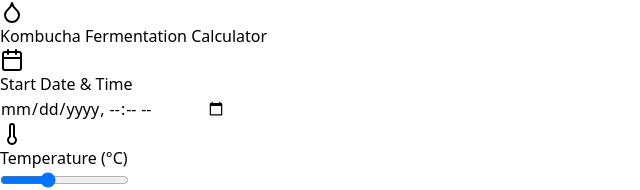
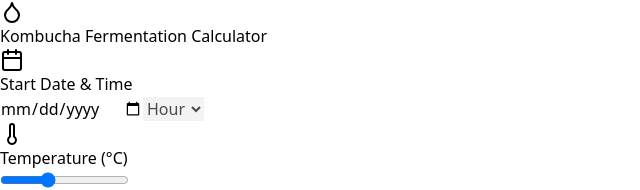
Before and after one commit to CalvinWest/kombucha-calculator, a React (Vite) app: page / in a window 1280 px wide. Shown: the top 190 px of the page, without its empty margins (0-640 px from the left). Built offline with nearby package versions, Linux system fonts and the light colour scheme.

Commit message:
Projection improvements

```diff
--- a/src/App.tsx
+++ b/src/App.tsx
@@ -1,12 +1,11 @@
 import { useState, useEffect } from 'react';
-import type { ReactNode } from 'react';
+import type { ReactNode, ChangeEvent } from 'react';
 import { Droplet, Thermometer, Clock, TrendingUp, Calendar } from 'lucide-react';
 
-// --- START OF CORRECTED CODE: Improved date formatting logic ---
+// --- START OF MODIFIED CODE 1: Improved date formatting ---
 const formatProjectedDate = (finishDate: Date): ReactNode => {
   const now = new Date();
 
-  // To avoid issues around midnight, set hours/minutes/seconds to 0 for date comparisons
   const startOfToday = new Date();
   startOfToday.setHours(0, 0, 0, 0);
 
@@ -15,45 +14,32 @@ const formatProjectedDate = (finishDate: Date): ReactNode => {
 
   const daysUntil = (startOfFinishDate.getTime() - startOfToday.getTime()) / (1000 * 60 * 60 * 24);
 
-  // Part 1: Handle "Today", "Tomorrow" for clarity
-  if (daysUntil === 0) {
-     return <>Later today</>;
-  }
-  if (daysUntil === 1) {
-     return <>Tomorrow</>;
+  // If the finish date is far in the future, show the full date for clarity
+  if (daysUntil > 12) {
+    return finishDate.toLocaleDateString('en-US', {
+      weekday: 'long',
+      month: 'long',
+      day: 'numeric',
+    });
   }
 
-  // Part 2: Determine "This" or "Next" based on the calendar week
-  const finishDayOfWeek = finishDate.getDay(); // Sunday = 0, Saturday = 6
+  // Handle "Today" & "Tomorrow"
+  if (daysUntil === 0) return <>Later today</>;
+  if (daysUntil === 1) return <>Tomorrow</>;
+
+  // Handle "This" vs "Next" for dates within the next ~12 days
+  const finishDayOfWeek = finishDate.getDay(); // Sunday = 0
   const todayDayOfWeek = now.getDay();
-
-  // If the finish day is later in the *current* calendar week, it's "This". Otherwise, it's "Next".
   const prefix = (finishDayOfWeek >= todayDayOfWeek && daysUntil < 7) ? "This" : "Next";
-
-  // Part 3: "Weekday"
   const weekday = finishDate.toLocaleDateString('en-US', { weekday: 'long' });
-
-  // Part 4: "morning/noon/afternoon/evening"
-  const hour = finishDate.getHours();
-  let timeOfDay;
-  if (hour >= 5 && hour < 12) {
-    timeOfDay = 'morning';
-  } else if (hour >= 12 && hour < 14) {
-    timeOfDay = 'noon';
-  } else if (hour >= 14 && hour < 18) {
-    timeOfDay = 'afternoon';
-  } else {
-    timeOfDay = 'evening';
-  }
 
   return (
     <>
       <span className="text-gray-500">{prefix}</span> {weekday}
-      <span className="text-gray-500">, around</span> {timeOfDay}
     </>
   );
 };
-// --- END OF CORRECTED CODE ---
+// --- END OF MODIFIED CODE 1 ---
 
 export default function KombuchaCalculator() {
   const [temperature, setTemperature] = useState(() => {
@@ -76,14 +62,12 @@ export default function KombuchaCalculator() {
   const [progress, setProgress] = useState(0);
   const [projectedFinishDisplay, setProjectedFinishDisplay] = useState<ReactNode | null>(null);
 
-
   useEffect(() => {
     localStorage.setItem('kombuchaTemp', String(temperature));
     localStorage.setItem('kombuchaStarter', String(starterPercent));
     localStorage.setItem('kombuchaSugar', String(sugarPerLiter));
     localStorage.setItem('kombuchaStartDate', startDateTime);
   }, [temperature, starterPercent, sugarPerLiter, startDateTime]);
-
 
   useEffect(() => {
     if (!startDateTime) {
@@ -111,9 +95,7 @@ export default function KombuchaCalculator() {
     const tempFactor = Math.pow(24 / temperature, 1.8);
     const starterFactor = Math.pow(10 / starterPercent, 0.4);
     const sugarFactor = Math.pow(sugarPerLiter / 70, 0.3);
-
     const targetTimeInDays = baseTime * tempFactor * starterFactor * sugarFactor;
-
     const calculatedProgress = startDateTime ? Math.min((timeElapsed / targetTimeInDays) * 100, 100) : 0;
     setProgress(calculatedProgress);
 
@@ -126,8 +108,33 @@ export default function KombuchaCalculator() {
     } else {
       setProjectedFinishDisplay(null);
     }
+  }, [temperature, starterPercent, sugarPerLiter, timeElapsed, startDateTime]);
 
-  }, [temperature, starterPercent, sugarPerLiter, timeElapsed, startDateTime]);
+  // --- START OF MODIFIED CODE 2: Logic for separate Date and Hour inputs ---
+  const handleDateChange = (e: ChangeEvent<HTMLInputElement>) => {
+    const newDate = e.target.value;
+    if (!newDate) {
+      setStartDateTime('');
+      return;
+    }
+    const currentHour = startDateTime ? new Date(startDateTime).getHours() : new Date().getHours();
+    const newDateTime = new Date(newDate);
+    newDateTime.setHours(currentHour);
+    setStartDateTime(newDateTime.toISOString());
+  };
+
+  const handleHourChange = (e: ChangeEvent<HTMLSelectElement>) => {
+    const newHour = Number(e.target.value);
+    if (!startDateTime) return; // Don't set hour if date isn't set
+    const newDateTime = new Date(startDateTime);
+    newDateTime.setHours(newHour);
+    setStartDateTime(newDateTime.toISOString());
+  };
+
+  const startDateValue = startDateTime ? startDateTime.split('T')[0] : '';
+  const startHourValue = startDateTime ? new Date(startDateTime).getHours() : -1; // -1 for placeholder
+  // --- END OF MODIFIED CODE 2 ---
+
 
   const getProgressColor = () => {
     if (progress < 50) return 'bg-blue-500';
@@ -158,20 +165,37 @@ export default function KombuchaCalculator() {
             <Droplet className="w-8 h-8 text-amber-600" />
             <h1 className="text-3xl font-bold text-gray-800">Kombucha Fermentation Calculator</h1>
           </div>
-
           <div className="space-y-6">
-            {/* Start Date/Time Input */}
             <div className="bg-indigo-50 p-4 rounded-lg">
               <div className="flex items-center gap-2 mb-2">
                 <Calendar className="w-5 h-5 text-indigo-700" />
                 <label className="font-semibold text-gray-700">Start Date & Time</label>
               </div>
-              <input
-                type="datetime-local"
-                value={startDateTime}
-                onChange={(e) => setStartDateTime(e.target.value)}
-                className="w-full px-4 py-2 border-2 border-indigo-200 rounded-lg focus:outline-none focus:border-indigo-500"
-              />
+
+              {/* --- START OF MODIFIED CODE 3: New Date and Hour Inputs --- */}
+              <div className="flex gap-4">
+                <input
+                  type="date"
+                  value={startDateValue}
+                  onChange={handleDateChange}
+                  className="w-2/3 px-4 py-2 border-2 border-indigo-200 rounded-lg focus:outline-none focus:border-indigo-500"
+                />
+                <select
+                  value={startHourValue}
+                  onChange={handleHourChange}
+                  disabled={!startDateTime}
+                  className="w-1/3 px-4 py-2 border-2 border-indigo-200 rounded-lg focus:outline-none focus:border-indigo-500 disabled:bg-gray-100 disabled:cursor-not-allowed"
+                >
+                  <option value="-1" disabled>Hour</option>
+                  {Array.from({ length: 24 }, (_, i) => (
+                    <option key={i} value={i}>
+                      {String(i).padStart(2, '0')}:00
+                    </option>
+                  ))}
+                </select>
+              </div>
+              {/* --- END OF MODIFIED CODE 3 --- */}
+
               {startDateTime && (
                 <div className="mt-2 text-sm text-gray-600">
                   <span className="font-semibold">Time Elapsed: </span>
@@ -181,66 +205,35 @@ export default function KombuchaCalculator() {
               )}
             </div>
 
-            {/* Temperature Input */}
+            {/* ... (rest of the inputs for Temperature, Starter, Sugar are unchanged) ... */}
             <div className="bg-amber-50 p-4 rounded-lg">
               <div className="flex items-center gap-2 mb-2">
                 <Thermometer className="w-5 h-5 text-amber-700" />
                 <label className="font-semibold text-gray-700">Temperature (°C)</label>
               </div>
-              <input
-                type="range"
-                min="15"
-                max="35"
-                value={temperature}
-                onChange={(e) => setTemperature(Number(e.target.value))}
-                className="w-full h-2 bg-amber-200 rounded-lg appearance-none cursor-pointer"
-              />
+              <input type="range" min="15" max="35" value={temperature} onChange={(e) => setTemperature(Number(e.target.value))} className="w-full h-2 bg-amber-200 rounded-lg appearance-none cursor-pointer" />
               <div className="flex justify-between text-sm text-gray-600 mt-1">
-                <span>15°C</span>
-                <span className="font-bold text-amber-700">{temperature}°C</span>
-                <span>35°C</span>
+                <span>15°C</span><span className="font-bold text-amber-700">{temperature}°C</span><span>35°C</span>
               </div>
             </div>
-
-            {/* Starter Percentage Input */}
             <div className="bg-blue-50 p-4 rounded-lg">
               <div className="flex items-center gap-2 mb-2">
                 <TrendingUp className="w-5 h-5 text-blue-700" />
                 <label className="font-semibold text-gray-700">Starter Amount (%)</label>
               </div>
-              <input
-                type="range"
-                min="5"
-                max="30"
-                value={starterPercent}
-                onChange={(e) => setStarterPercent(Number(e.target.value))}
-                className="w-full h-2 bg-blue-200 rounded-lg appearance-none cursor-pointer"
-              />
+              <input type="range" min="5" max="30" value={starterPercent} onChange={(e) => setStarterPercent(Number(e.target.value))} className="w-full h-2 bg-blue-200 rounded-lg appearance-none cursor-pointer" />
               <div className="flex justify-between text-sm text-gray-600 mt-1">
-                <span>5%</span>
-                <span className="font-bold text-blue-700">{starterPercent}%</span>
-                <span>30%</span>
+                <span>5%</span><span className="font-bold text-blue-700">{starterPercent}%</span><span>30%</span>
               </div>
             </div>
-
-            {/* Sugar Input */}
             <div className="bg-purple-50 p-4 rounded-lg">
               <div className="flex items-center gap-2 mb-2">
                 <Droplet className="w-5 h-5 text-purple-700" />
                 <label className="font-semibold text-gray-700">Sugar per Liter (g/L)</label>
               </div>
-              <input
-                type="range"
-                min="40"
-                max="120"
-                value={sugarPerLiter}
-                onChange={(e) => setSugarPerLiter(Number(e.target.value))}
-                className="w-full h-2 bg-purple-200 rounded-lg appearance-none cursor-pointer"
-              />
+              <input type="range" min="40" max="120" value={sugarPerLiter} onChange={(e) => setSugarPerLiter(Number(e.target.value))} className="w-full h-2 bg-purple-200 rounded-lg appearance-none cursor-pointer" />
               <div className="flex justify-between text-sm text-gray-600 mt-1">
-                <span>40 g/L</span>
-                <span className="font-bold text-purple-700">{sugarPerLiter} g/L</span>
-                <span>120 g/L</span>
+                <span>40 g/L</span><span className="font-bold text-purple-700">{sugarPerLiter} g/L</span><span>120 g/L</span>
               </div>
             </div>
 
@@ -248,33 +241,26 @@ export default function KombuchaCalculator() {
             {startDateTime && (
               <div className="bg-gradient-to-r from-amber-100 to-orange-100 p-6 rounded-xl mt-8">
                 <h2 className="text-xl font-bold text-gray-800 mb-4">Fermentation Analysis</h2>
-
                 <div className="space-y-4">
                   <div className="bg-white p-4 rounded-lg">
-                    <p className="text-sm text-gray-600">Projected Date & Time</p>
+                    <p className="text-sm text-gray-600">Projected Finish Date</p>
                     <p className="text-2xl font-bold text-amber-700">{projectedFinishDisplay}</p>
                   </div>
-
                   <div className="bg-white p-4 rounded-lg">
                     <div className="flex justify-between items-center mb-2">
                       <p className="text-sm text-gray-600">Progress</p>
                       <p className="text-sm font-semibold text-gray-700">{getProgressLabel()}</p>
                     </div>
                     <div className="w-full bg-gray-200 rounded-full h-4 mb-2">
-                      <div
-                        className={`h-4 rounded-full transition-all duration-500 ${getProgressColor()}`}
-                        style={{ width: `${Math.min(progress, 100)}%` }}
-                      ></div>
+                      <div className={`h-4 rounded-full transition-all duration-500 ${getProgressColor()}`} style={{ width: `${Math.min(progress, 100)}%` }}></div>
                     </div>
                     <p className="text-3xl font-bold text-gray-800">{progress.toFixed(1)}%</p>
                   </div>
-
                   {progress >= 70 && progress < 100 && (
                     <div className="bg-yellow-50 border-l-4 border-yellow-500 p-4 rounded">
                       <p className="text-sm text-yellow-800">Your kombucha is nearly ready! Consider tasting to check if it has reached your desired flavor balance.</p>
                     </div>
                   )}
-
                   {progress >= 100 && (
                     <div className="bg-green-50 border-l-4 border-green-500 p-4 rounded">
                       <p className="text-sm text-green-800">Your kombucha should be ready! Taste test and bottle when you're happy with the flavor.</p>
@@ -283,7 +269,6 @@ export default function KombuchaCalculator() {
                 </div>
               </div>
             )}
-
             {!startDateTime && (
               <div className="bg-gray-50 border-2 border-dashed border-gray-300 p-8 rounded-xl text-center">
                 <Clock className="w-12 h-12 text-gray-400 mx-auto mb-3" />
```
